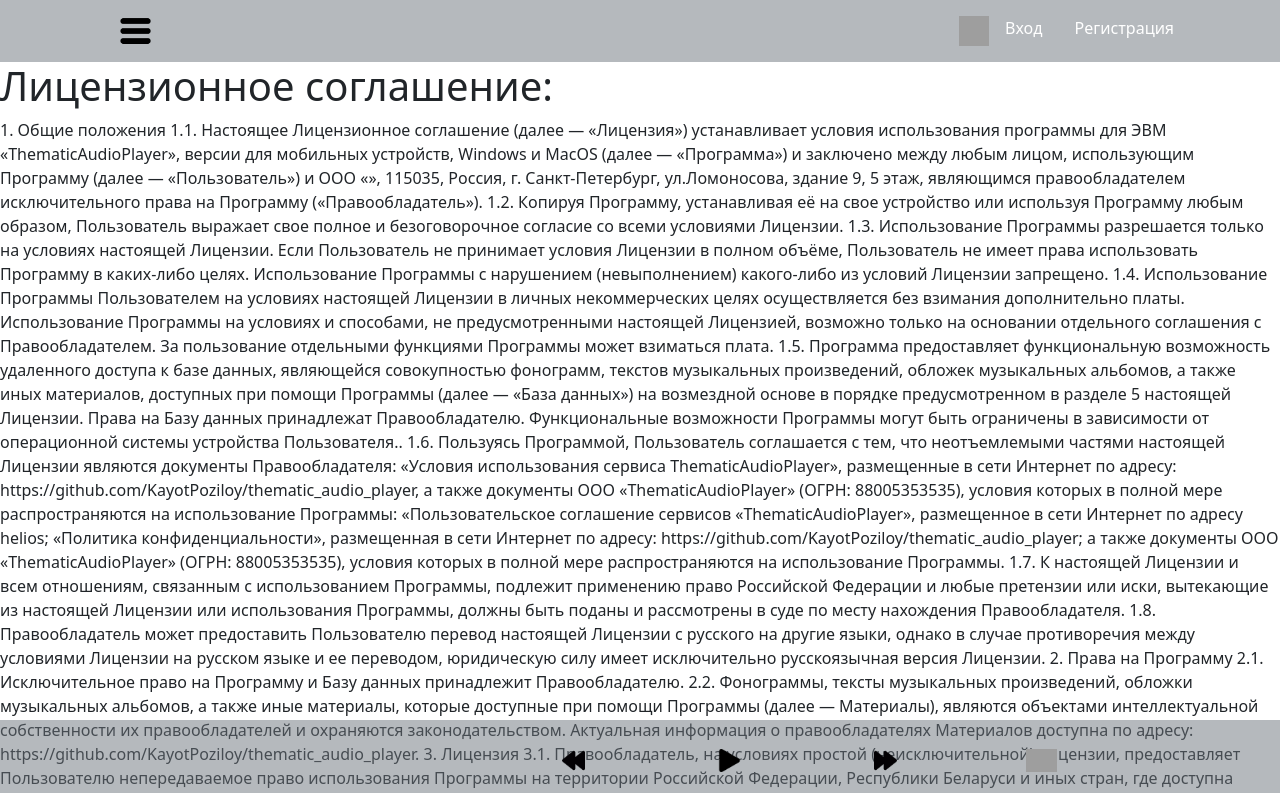
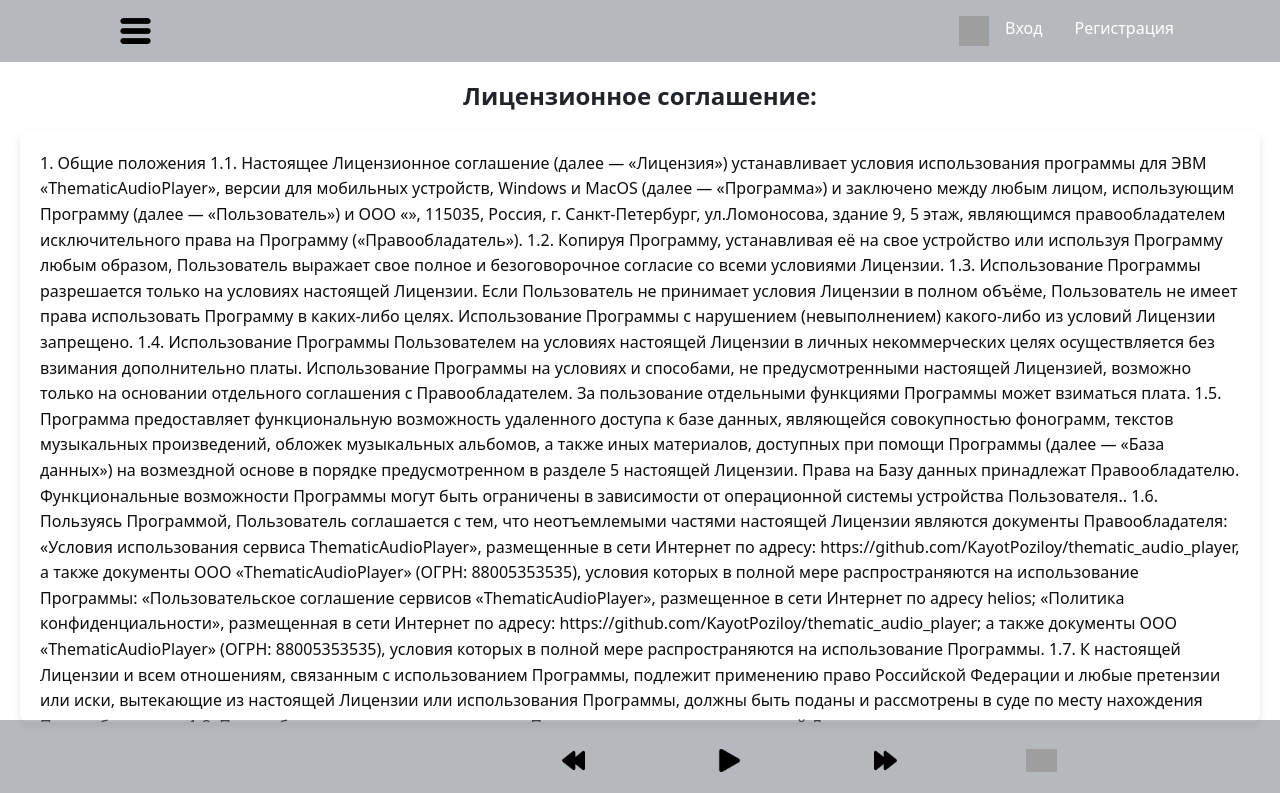
Before and after one commit to KayotPoziloy/thematic_audio_player, a React (Create React App) app in the folder frontend/: page /account/privacy in a window 1280 px wide. Shown: the top 793 px of the page. Built offline with nearby package versions, Linux system fonts and the light colour scheme; no server answers; grey boxes are pictures that could not be loaded.

Commit message:
new css -- fix privacy page

```diff
--- a/frontend/src/components/Acc_components/Privacy.tsx
+++ b/frontend/src/components/Acc_components/Privacy.tsx
@@ -1,9 +1,11 @@
 import React from 'react';
+import "../../style_lk/Privacy.css";
 
 export default function Privacy() {
     return (
-        <div className="privacy-page">
+        <div className="privacy-container">
             <h1>Лицензионное соглашение:</h1>
+            <div className="privacy-content">
                 {/* eslint-disable */}
                 <p>
                     1. Общие положения
@@ -63,7 +65,6 @@ export default function Privacy() {
                 </p>
                 {/* eslint-disable*/}
             </div>
+        </div>
     );
 }
-
-export {};
--- a/frontend/src/style_lk/Privacy.css
+++ b/frontend/src/style_lk/Privacy.css
@@ -1,14 +1,34 @@
-/*.privacy-page {*/
-/*    display: flex;*/
-/*    flex-direction: column;*/
-/*    height: 83vh; !* Высота страницы равна высоте окна браузера *!*/
-/*    !*overflow: hidden; !* Убираем общий скролл страницы *!*!*/
-/*}*/
+.privacy-container {
+    display: flex;
+    flex-direction: column;
+    align-items: center;
+    justify-content: flex-start;
+    height: 85vh; /* Высота экрана */
+    padding: 20px;
+    /*background-color: #f9f9f9; !* Цвет фона *!*/
+}
 
-/*.privacy-content {*/
-/*    flex: 1; !* Занимает оставшееся пространство *!*/
-/*    overflow-y: auto; !* Включаем вертикальную прокрутку *!*/
-/*    padding: 20px; !* Внутренние отступы для текста *!*/
-/*    box-sizing: border-box; !* Учитываем паддинги в ширине *!*/
-/*    max-height: calc(100vh - 80px); !* Оставляем место для футера *!*/
-/*}*/
+.privacy-container h1 {
+    font-size: 24px;
+    font-weight: bold;
+    margin-bottom: 20px;
+    text-align: center;
+}
+
+.privacy-content {
+    width: 100%;
+    max-width: 2000px;
+    height: calc(100vh - 100px); /* Учитываем высоту заголовка и отступов */
+    overflow-y: auto; /* Включаем вертикальную прокрутку */
+    padding: 20px;
+    background-color: rgba(255, 255, 255, 0.8);
+    box-shadow: 0 4px 8px rgba(0, 0, 0, 0.1); /* Тень для блока */
+    border-radius: 8px;
+    line-height: 1.6; /* Улучшение читаемости */
+}
+
+.privacy-content p {
+    margin: 0;
+    font-size: 16px;
+    color: #0d0d0d; /* Цвет текста */
+}
```
Lines whose indentation alone changed are shown as unchanged.
